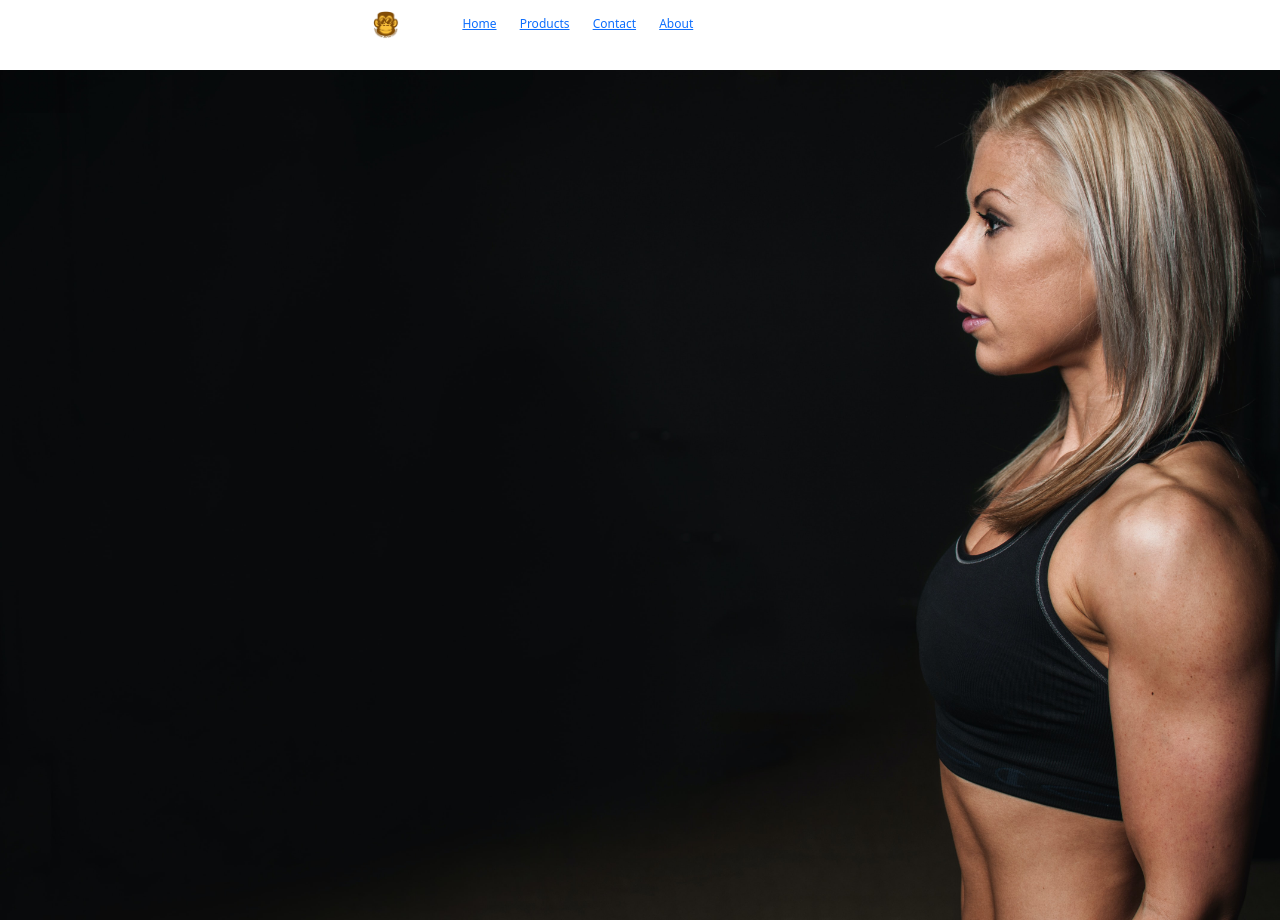
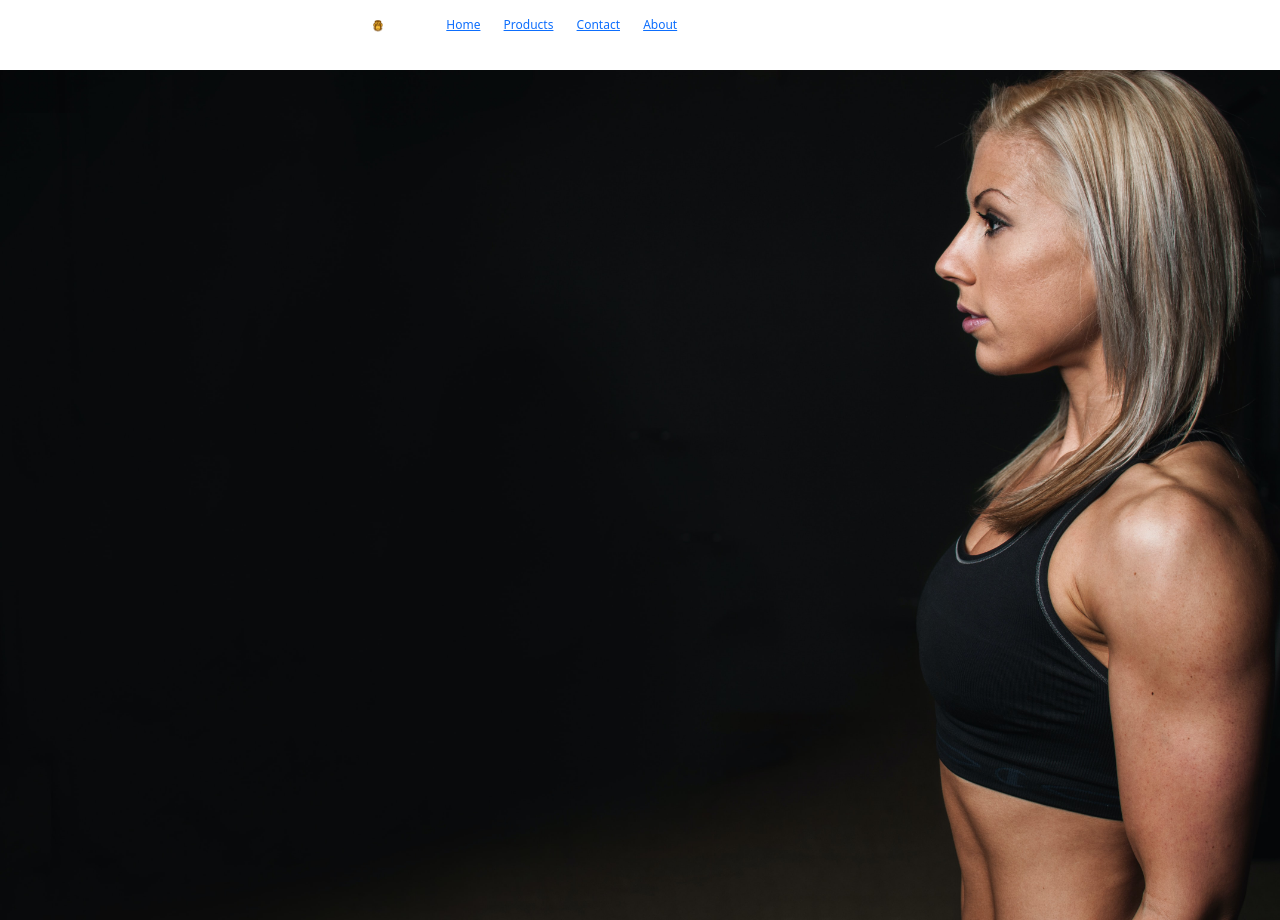
Before and after one commit to javazoneandbistro/ssw, a plain HTML site: page index.html in a window 1280 px wide. Drawn offline with nearby package versions, Linux system fonts and the light colour scheme.

Commit message:
components added

```diff
--- a/styles.css
+++ b/styles.css
@@ -9,9 +9,9 @@
     list-style: none;
 }
 
-.navbar li a img{
-    width: 5%;
-    height: 5%;
+.navbar img{
+    width: 2%;
+    height: 2%;
     margin-right: 40px;
 }
 
```
